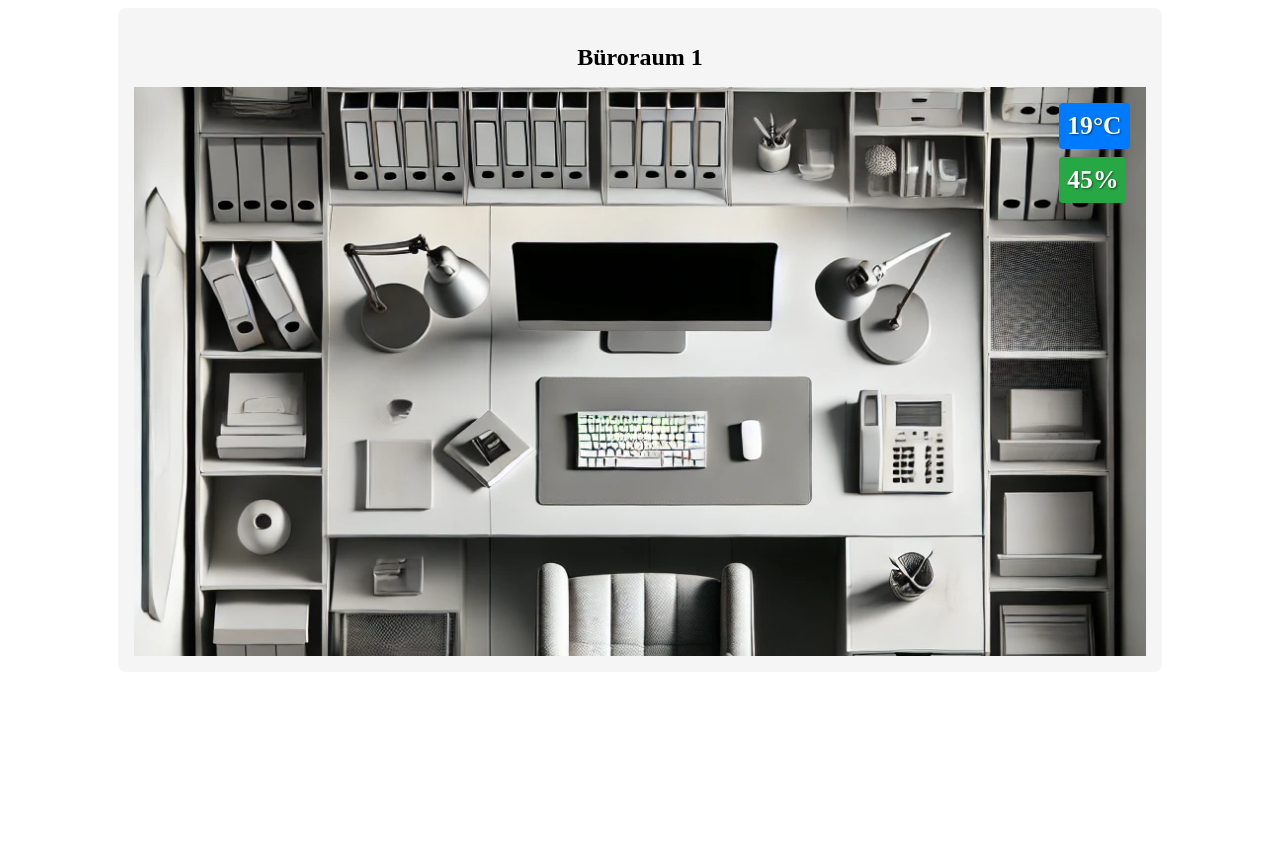
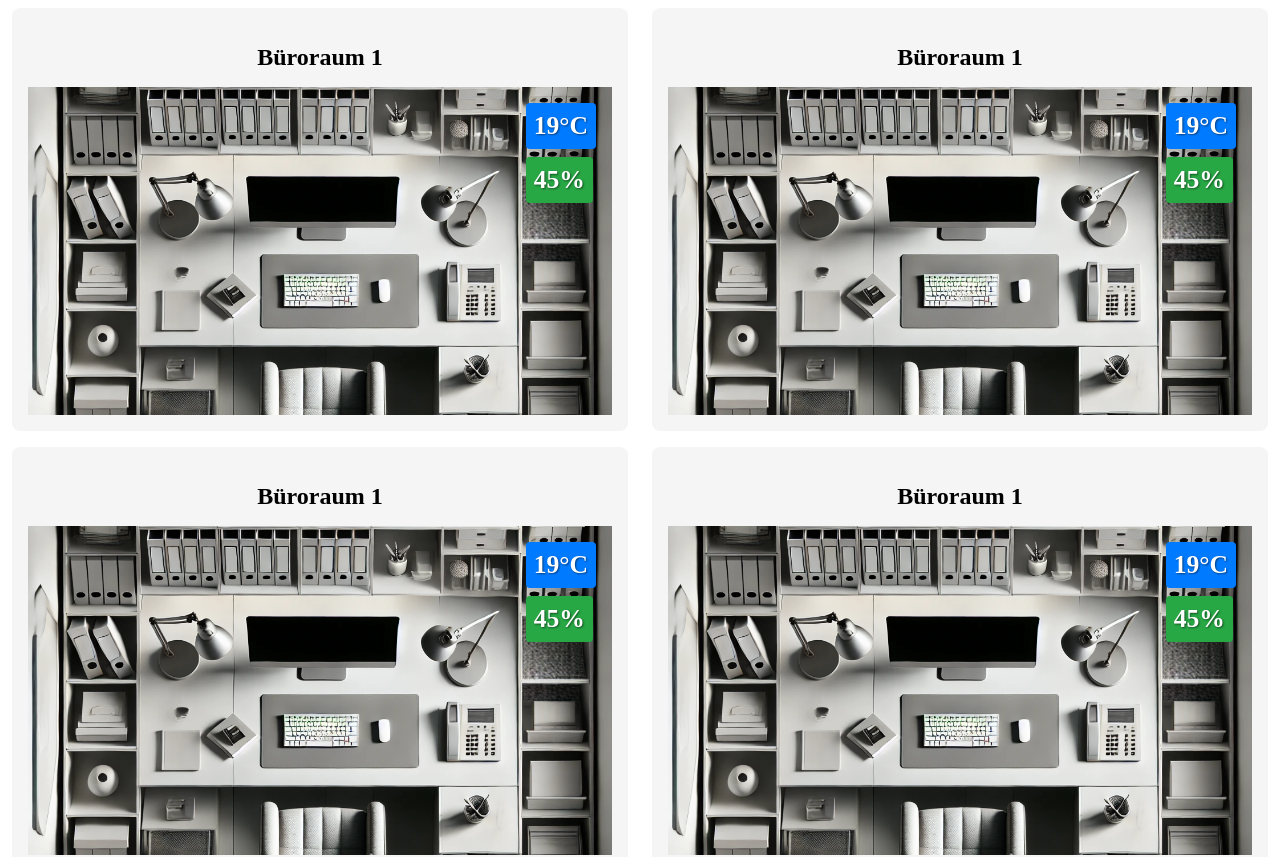
Before and after one commit to To-Kar/GesundesBuero, a Vue app: page /room in a window 1280 px wide. Shown: the top 857 px of the page. Before the commit the page ends 800 px from the top, so only its background shows below. Built offline with nearby package versions, Linux system fonts and the light colour scheme.

Commit message:
4 weitere Räume wurden hinzugefügt

```diff
--- a/src/views/RoomView.vue
+++ b/src/views/RoomView.vue
@@ -10,7 +10,27 @@ export default {
 </script>
 
 <template>
-
-  <Room />
+  <div class="room-view">
+    <Room />
+    <Room />
+    <Room />
+    <Room />
+    <Room />
+  </div>
 
 </template>
+
+<style scoped>
+.room-view {
+  display: flex;
+  flex-wrap: wrap;
+  justify-content: center;
+  gap: 1rem;
+}
+
+.room-view > * {
+  flex: 1 1 calc(50% - 1rem);
+  max-width: calc(50% - 1rem);
+  box-sizing: border-box;
+}
+</style>
```
